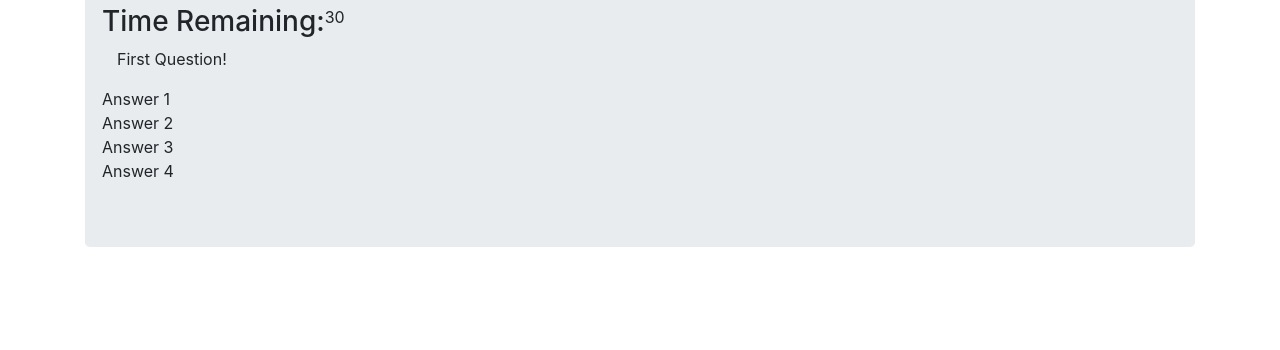
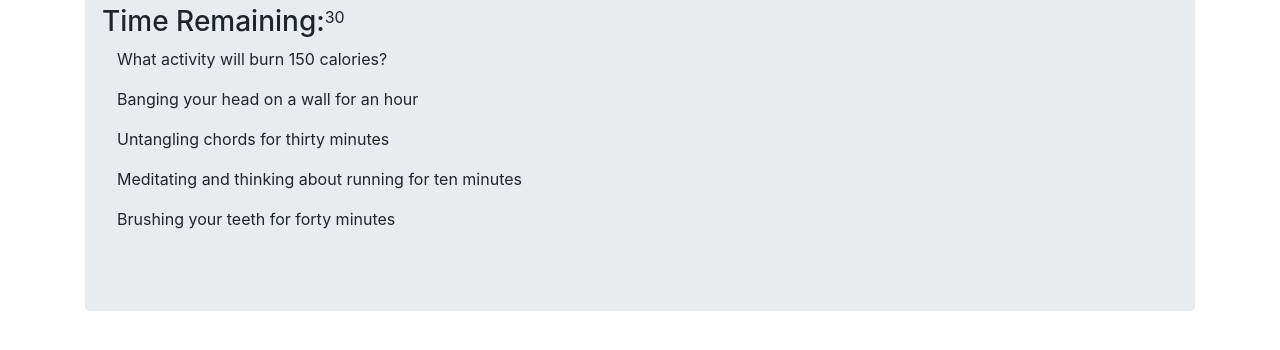
Before and after one commit to StevenCreates/TriviaGame, a plain HTML site: page index.html in a window 1280 px wide. Shown: the part 234-584 px from the top of the page. Drawn offline with nearby package versions, Linux system fonts and the light colour scheme.

Commit message:
added jquery functionality for appending answers and questions to html

```diff
--- a/assets/js/app.js
+++ b/assets/js/app.js
@@ -56,8 +56,31 @@ var questionObj = [
       },
 ]
 
+
+
 //populating questions to html
+function popQue (){
+question = (questionObj[0].question);
+$('#question').append(question);
+console.log(question);
 
+if (question === questionObj[0].question){
+  answer1 = (questionObj[0].answers.a);
+  answer2 = (questionObj[0].answers.b);
+  answer3 = (questionObj[0].answers.c);
+  answer4 = (questionObj[0].answers.d);
+
+  $('#firstan').append(answer1);
+  $('#secondan').append(answer2);
+  $('#thirdan').append(answer3);
+  $('#fourthan').append(answer4);
+}
+
+
+
+}
+
+popQue();
 //creating timer
 
 //capturing wins and losses
--- a/index.html
+++ b/index.html
@@ -22,46 +22,46 @@
 
     <div class="row">
     <p class="col-md-12" id="question">
-      First Question!
     </p>
   </div>
 
     <div class="row">
-      <td id="firstan" class="col-md-12">
-        Answer 1
-      </td>
+      <p id="firstan" class="col-md-12">
+
+      </p>
     </div>
 
     <div class="row">
-      <td id="secondan" class="col-md-12">
-        Answer 2
-      </td>
+      <p id="secondan" class="col-md-12">
+
+      </p>
     </div>
 
     <div class="row">
-      <td id="thirdan" class="col-md-12">
-        Answer 3
-      </td>
+      <p id="thirdan" class="col-md-12">
+
+      </p>
     </div>
 
     <div class="row">
-      <td id="fourthan" class="col-md-12">
-        Answer 4
-      </td>
+      <p id="fourthan" class="col-md-12">
+
+      </p>
     </div>
   </div>
 </div>
 
-  <script src="https://code.jquery.com/jquery-3.3.1.slim.min.js"
-    integrity="sha384-q8i/X+965DzO0rT7abK41JStQIAqVgRVzpbzo5smXKp4YfRvH+8abtTE1Pi6jizo"
-    crossorigin="anonymous"></script>
+<script
+  src="https://code.jquery.com/jquery-3.4.1.min.js"
+  integrity="sha256-CSXorXvZcTkaix6Yvo6HppcZGetbYMGWSFlBw8HfCJo="
+  crossorigin="anonymous"></script>
   <script src="https://cdnjs.cloudflare.com/ajax/libs/popper.js/1.14.7/umd/popper.min.js"
     integrity="sha384-UO2eT0CpHqdSJQ6hJty5KVphtPhzWj9WO1clHTMGa3JDZwrnQq4sF86dIHNDz0W1"
     crossorigin="anonymous"></script>
   <script src="https://stackpath.bootstrapcdn.com/bootstrap/4.3.1/js/bootstrap.min.js"
     integrity="sha384-JjSmVgyd0p3pXB1rRibZUAYoIIy6OrQ6VrjIEaFf/nJGzIxFDsf4x0xIM+B07jRM"
     crossorigin="anonymous"></script>
-  <script src="assets/js/giphy.js"></script>
+  <script src="assets/js/app.js"></script>
 </body>
 
 </html>
```
